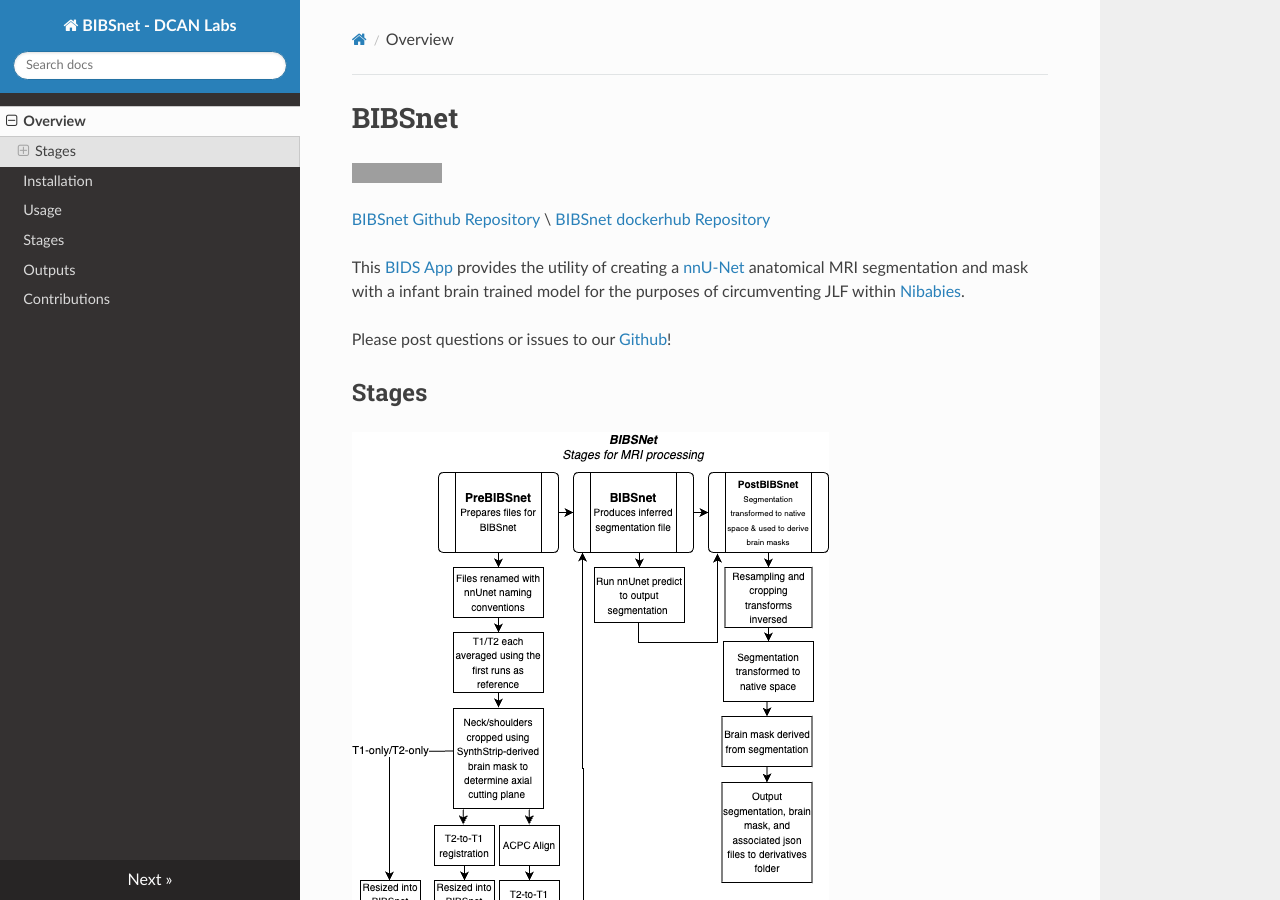
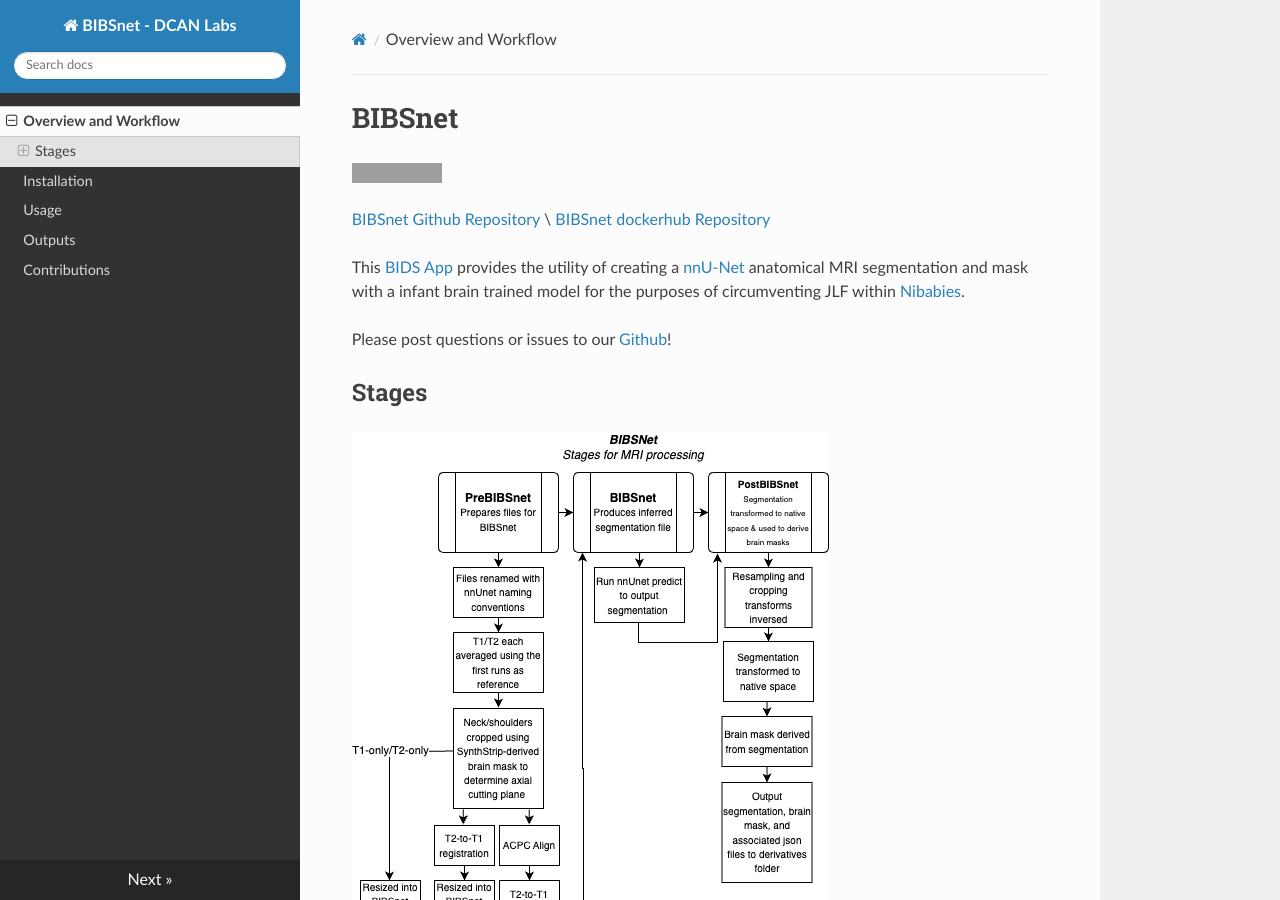
Before and after one commit to DCAN-Labs/BIBSnet, an MkDocs documentation site: the page built from docs/index.md, in a window 1280 px wide and 900 px high. Built offline with MkDocs 1.6.1, drawn with Linux system fonts in a browser that asks for light colours; nearby versions of some CDN libraries; grey boxes are pictures that could not be loaded.

Commit message:
Update mkdocs.yml

```diff
--- a/mkdocs.yml
+++ b/mkdocs.yml
@@ -4,9 +4,8 @@
   - search
 docs_dir: docs
 nav:
-  - Overview: index.md
+  - Overview and Workflow: index.md
   - Installation: installation.md
   - Usage: usage.md
-  - Stages: stages.md
   - Outputs: outputs.md
   - Contributions: contributions.md
```
